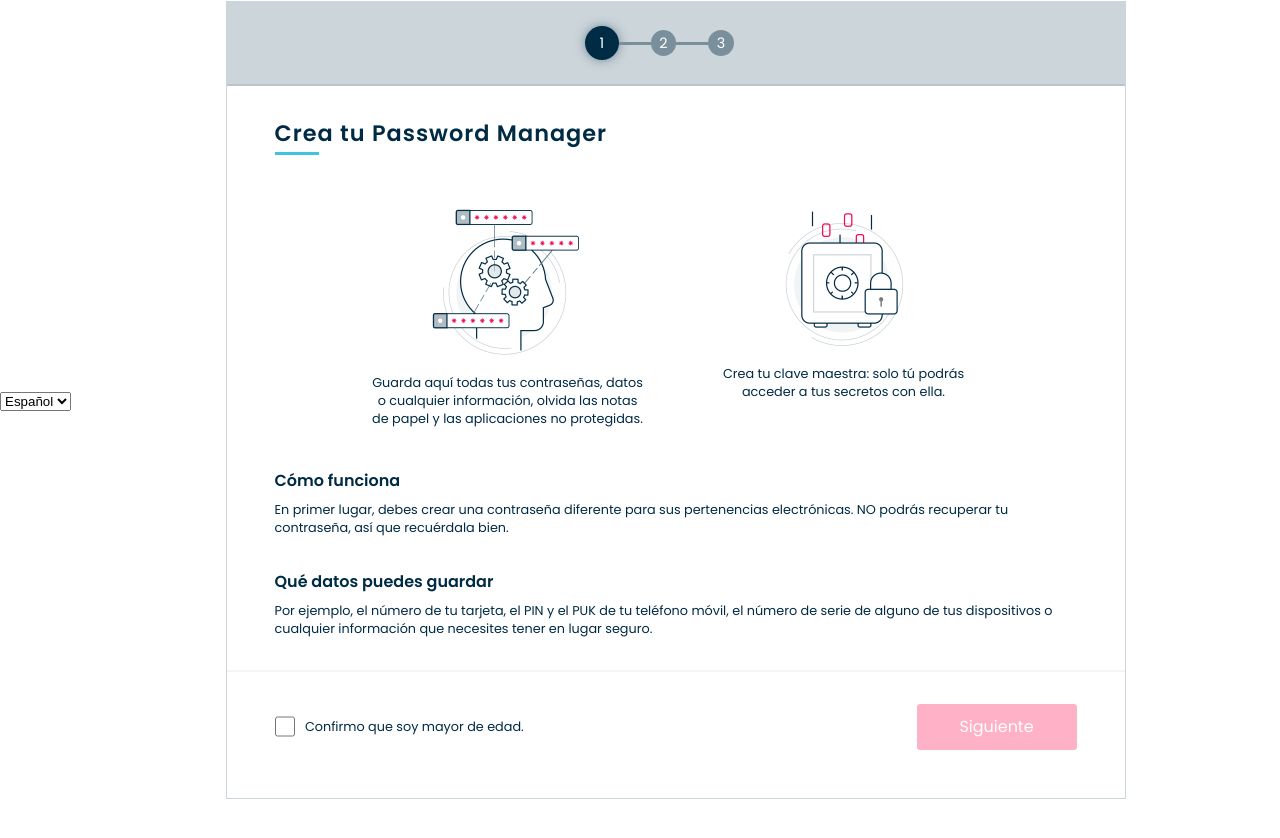
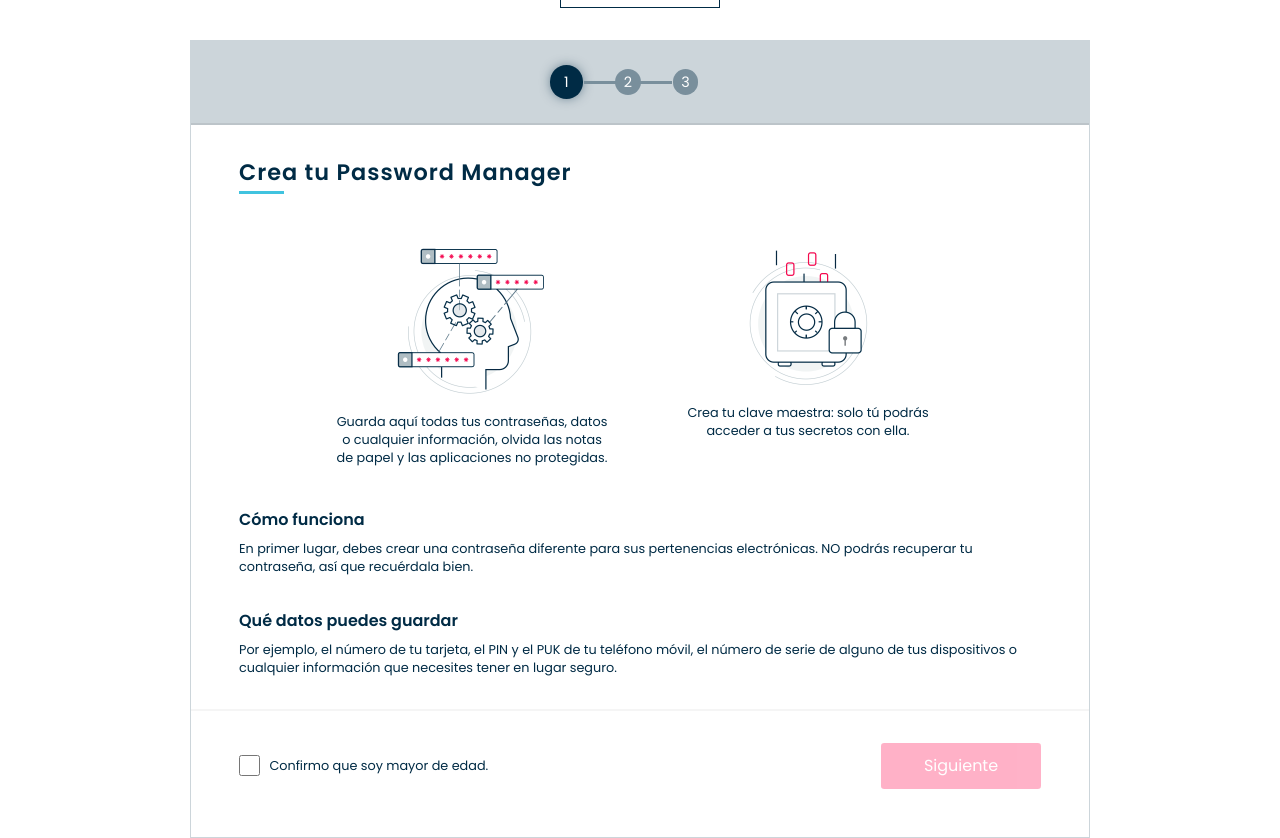
Before and after one commit to natassh/openbank, a React (Create React App) app: page / in a window 1280 px wide. Before the commit the page ends 800 px from the top, so only its background shows below. Built offline with nearby package versions, Linux system fonts and the light colour scheme.

Commit message:
💄 - LanguageSwitcher styles

```diff
--- a/src/ui/App/App.css
+++ b/src/ui/App/App.css
@@ -1,6 +1,7 @@
 .App {
     height: 100vh;
     display: flex;
+    flex-direction: column;
     justify-content: center;
     align-items: center;
 }
--- /dev/null
+++ b/src/ui/App/i18n/components/LanguageSwitcher.css
@@ -0,0 +1,11 @@
+select {
+    background: transparent;
+    border: none;
+    font-size: 14px;
+    height: 2.875rem;
+    padding: 0.5rem;
+    width: 10rem;
+    border: 1px solid var(--secondary-color);
+    margin-bottom: 2rem;
+ }
+ select:focus{ outline: none;}
--- a/src/ui/App/i18n/components/LanguageSwitcher.tsx
+++ b/src/ui/App/i18n/components/LanguageSwitcher.tsx
@@ -1,5 +1,6 @@
 import React from "react";
 import { useTranslation } from "react-i18next";
+import './LanguageSwitcher.css'
 
 const LanguageSwitcher = () =>  {
 
```
Also changed, not shown: src/index.css (line endings or trailing spaces).
